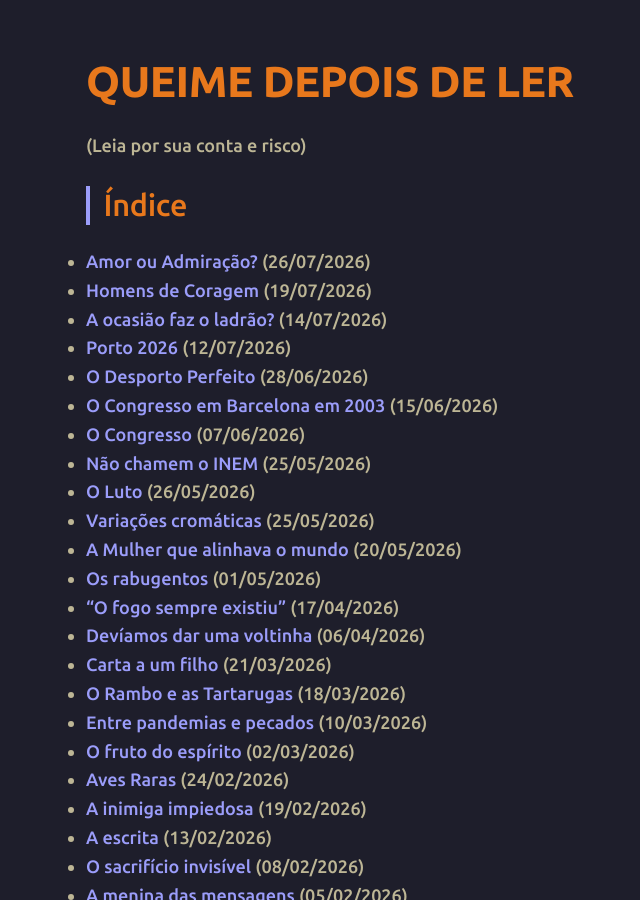
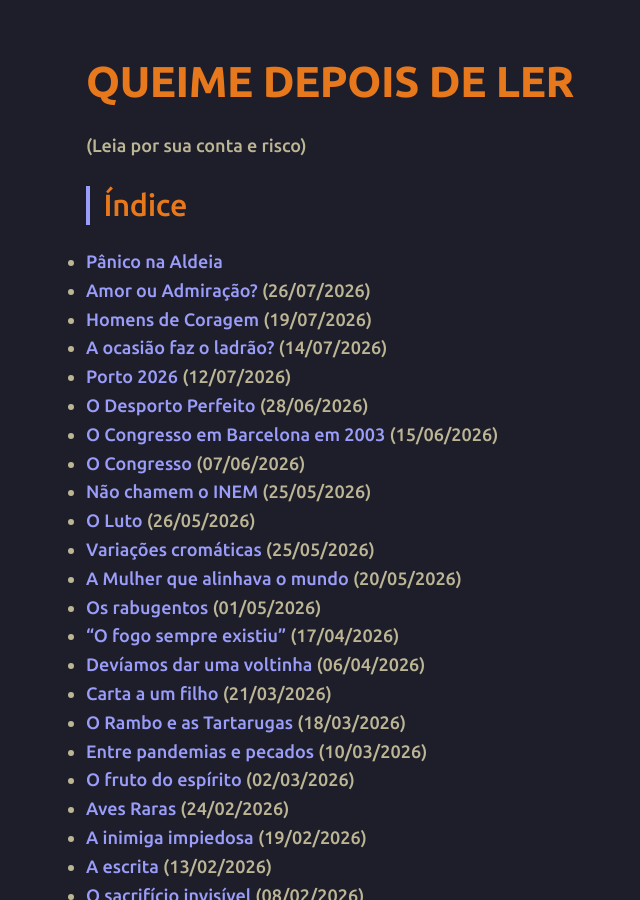
Before and after one commit to joaquim-capitao/queime-depois-de-ler, a Jekyll site: the page built from index.md, in a window 1280 px wide and 900 px high. Shown: the whole window, without its empty margins (223-863 px from the left). Built offline with Jekyll 4.4.1, drawn with Linux system fonts in a browser that asks for light colours; our own code applies the rules of GitHub Pages for plain Markdown files.

Commit message:
Update index.md

```diff
--- a/index.md
+++ b/index.md
@@ -8,6 +8,7 @@ layout: style-index
 
 ## Índice
 
+* [Pânico na Aldeia](https://joaquim-capitao.github.io/queime-depois-de-ler/panico-na-aldeia)
 * [Amor ou Admiração?](https://joaquim-capitao.github.io/queime-depois-de-ler/amor-ou-admiracao) (26/07/2026)
 * [Homens de Coragem](https://joaquim-capitao.github.io/queime-depois-de-ler/homens-de-coragem) (19/07/2026)
 * [A ocasião faz o ladrão?](https://joaquim-capitao.github.io/queime-depois-de-ler/a-ocasiao-faz-o-ladrao) (14/07/2026)
```
